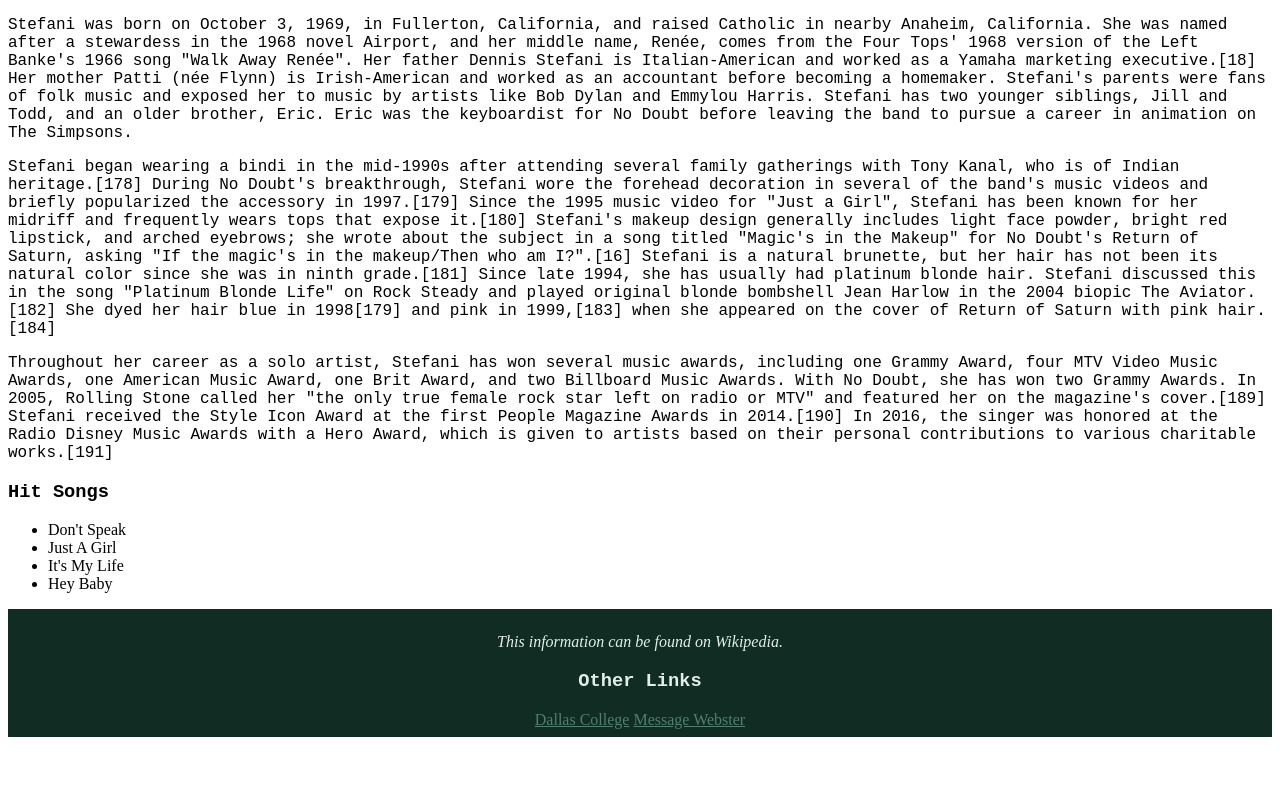
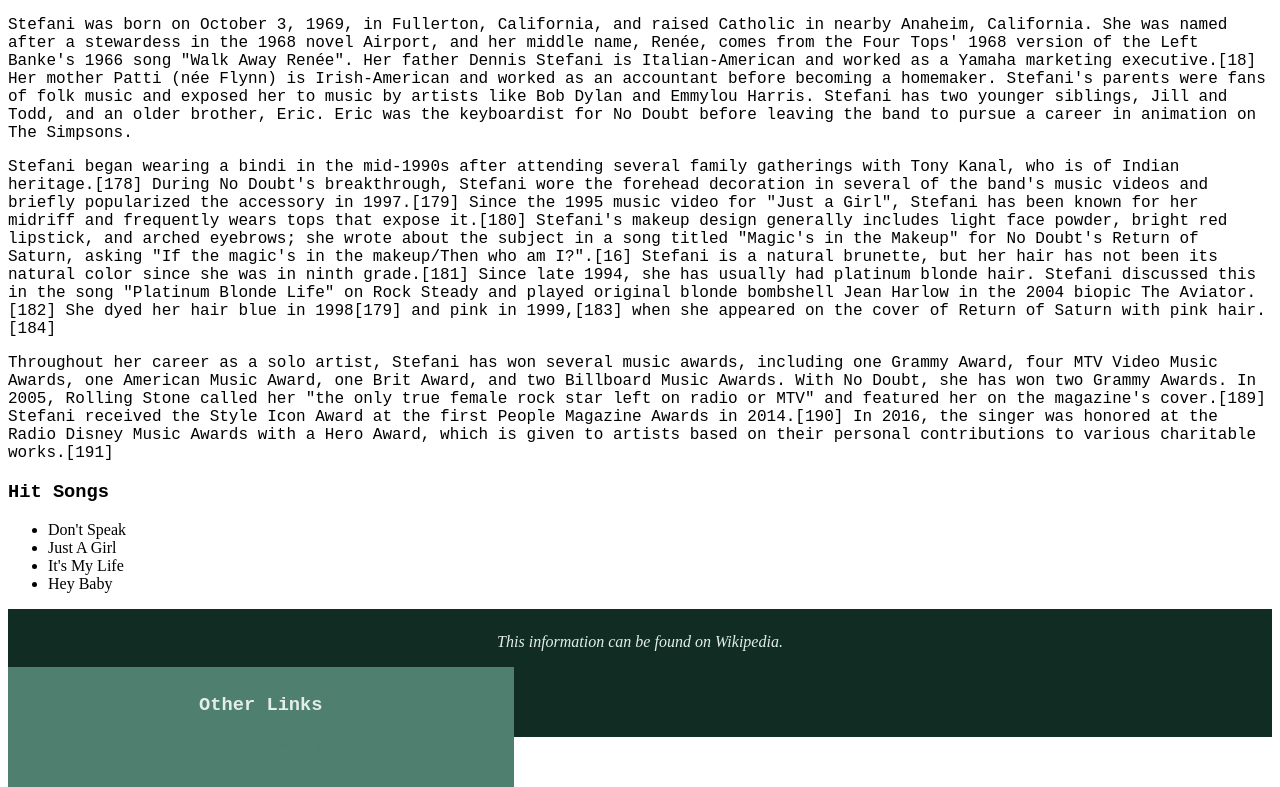
Before and after one commit to sfrench01/assignment2, a plain HTML site: page index.html in a window 1280 px wide. Shown: the part 1481-2268 px from the top of the page. Before the commit the page ends 2226 px from the top, so only its background shows below. Drawn offline with Linux system fonts and the light colour scheme.

Commit message:
section update

```diff
--- a/_css/styles.css
+++ b/_css/styles.css
@@ -27,6 +27,10 @@ a:active { color:#81B1A1; }  /* selected link */
 .p3 {
 	font-family: "Lucida Console", "Courier New", monospace;
 }
+
+
+
+
 
 * {
   box-sizing: border-box;
@@ -72,6 +76,16 @@ footer {
 main {
     background-color: white;
 }
+
+section {
+  width: 40%;
+  height: 100%;
+  float: left;
+  background-color: #4E7F6F;
+  padding: .5em;
+}
+
+
 /* main {
   width: 80%;
   height: 24em;
@@ -87,13 +101,7 @@ main {
     margin-right: auto;
     background-color: whitesmoke;
   }
-section {
-  width: 80%;
-  height: 100%;
-  float: left;
-  background-color: whitesmoke;
-  padding: .5em;
-}
+
 
 
  */
```
